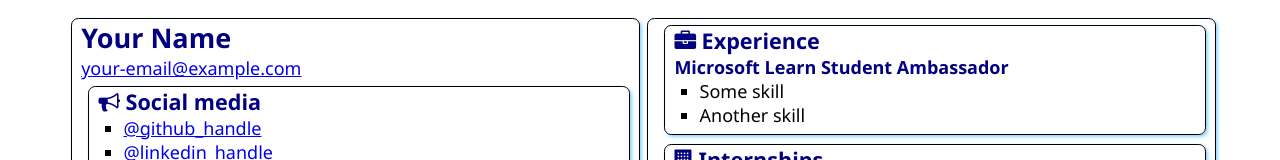
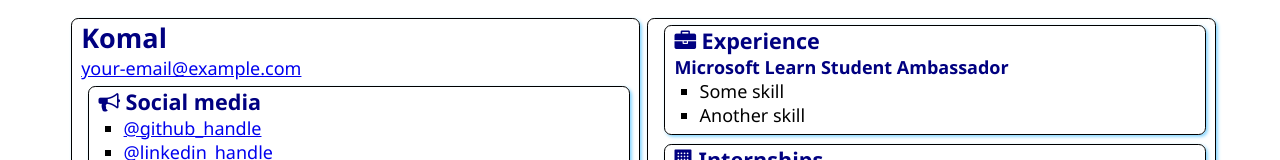
Before and after one commit to komal1503/SATechnicalOnboarding, a plain HTML site: page src/index.html in a window 1280 px wide. Shown: the top 160 px of the page. Drawn offline with Linux system fonts and the light colour scheme.

Commit message:
Added My Name
added my name

```diff
--- a/src/index.html
+++ b/src/index.html
@@ -12,7 +12,7 @@
 <body>
     <main>
         <article class="box">
-            <h1>Your Name</h1>
+            <h1>Komal</h1>
             <div><a href="mailto:your.email@example.com">your-email@example.com</a></div>
 
             <section class="box">
```
